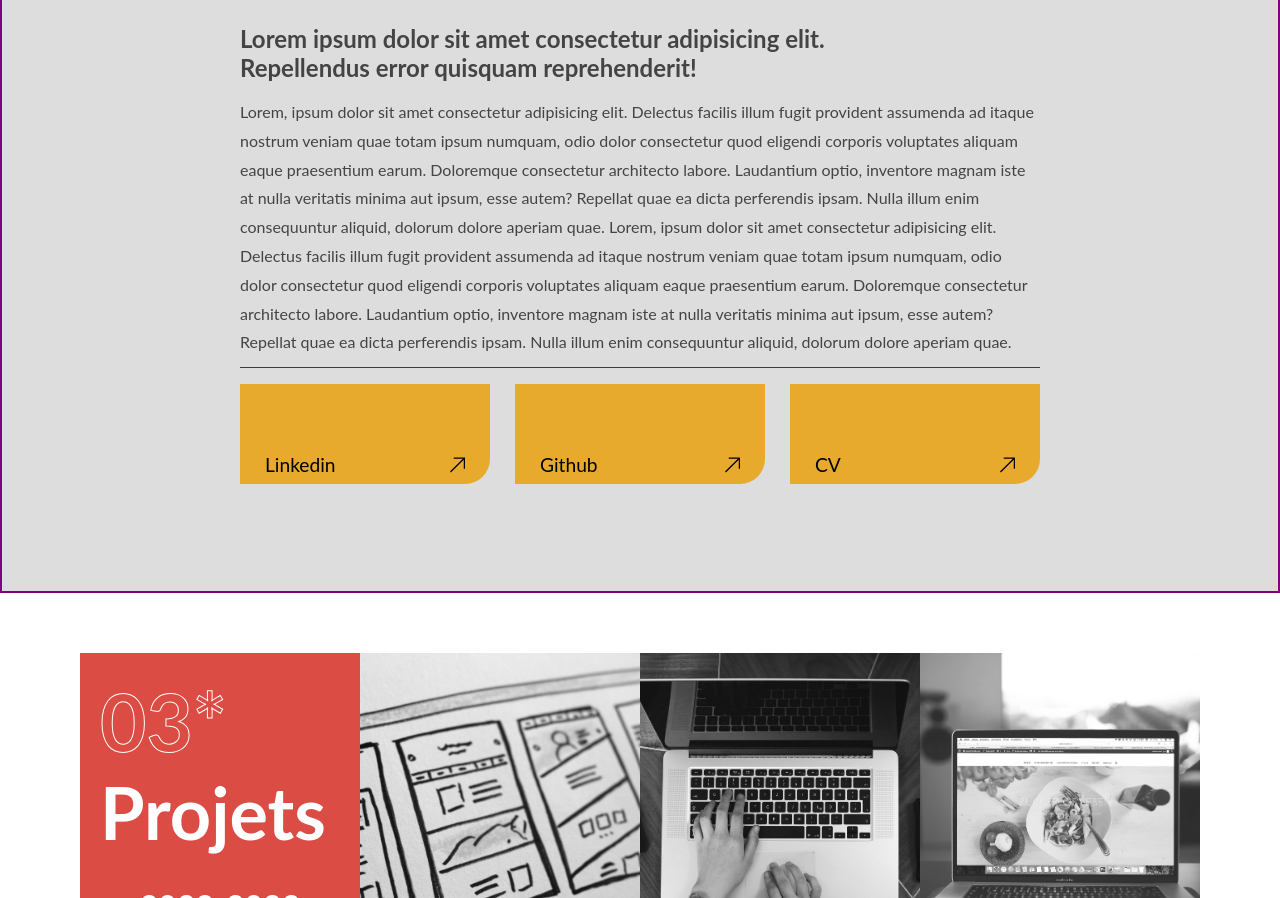
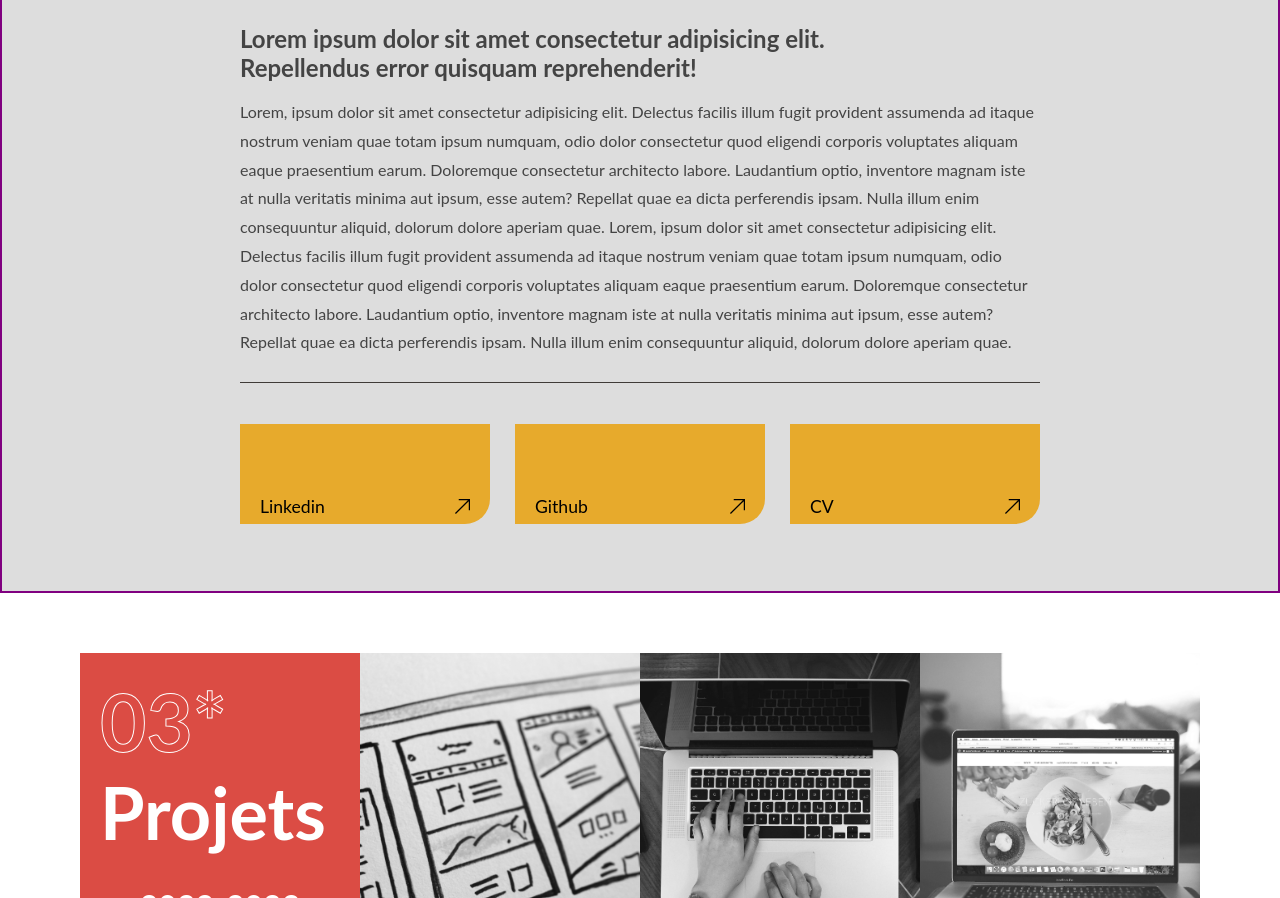
Before and after one commit to ThomasdevLC/portfolio_02, a React (Create React App) app: page / in a window 1280 px wide. Shown: the part 1007-1905 px from the top of the page. Built offline with nearby package versions, Linux system fonts and the light colour scheme; a web font is replaced by a local one.

Commit message:
about margin

```diff
--- a/src/pages/about/About.scss
+++ b/src/pages/about/About.scss
@@ -28,11 +28,12 @@
 
     &__text {
       line-height: 1.8rem;
-      padding-bottom: 10px;
+      padding-bottom: 25px;
       border-bottom: 1px solid var(--gray-2);
     }
   }
   &__bottom {
+    margin-top: 25px;
     font-family: var(--font-second);
     font-weight: 400;
     font-size: 2rem;
@@ -43,7 +44,7 @@
       width: 250px;
       height: 100px;
       border-radius: 0 0 25px 0;
-      padding: 0 25px;
+      padding: 0 20px;
       display: flex;
       flex-direction: column;
       justify-content: flex-end;
@@ -55,7 +56,7 @@
         &__text {
           font-family: var(--font-second);
           font-weight: 400;
-          font-size: 1.2rem;
+          font-size: 1.1rem;
           line-height: 0;
         }
         &__arrow {
@@ -68,7 +69,7 @@
 }
 
 .about__bottom__links {
-  background-image: linear-gradient(to top, white 50%, var(--orange) 50%);
+  background-image: linear-gradient(to top, #fbefdf 50%, var(--orange) 50%);
   background-size: 100% 200%;
   background-position: top;
   transition: background-position 0.6s cubic-bezier(0.215, 0.61, 0.355, 1);
```
